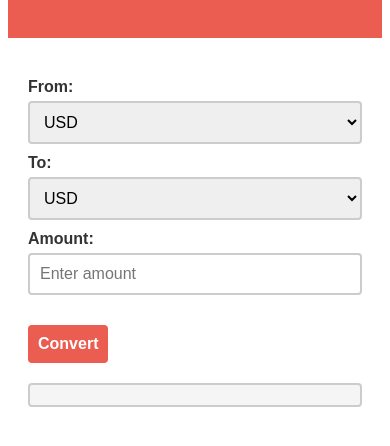
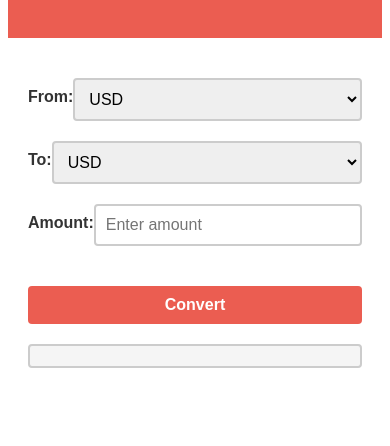
Before and after one commit to asonyue/Currency_Converter, a plain HTML site: page index.html in a window 390 px wide. Shown: the part 130-576 px from the top of the page. Drawn offline with nearby package versions, Linux system fonts and the light colour scheme.

Commit message:
Update style.css

```diff
--- a/style.css
+++ b/style.css
@@ -34,19 +34,24 @@
 
 form {
 	display: flex;
+	flex-direction: row;
 	flex-wrap: wrap;
+	align-items: center;
+	justify-content: center;
 	margin-top: 20px;
 }
 
 .input-group {
-	flex: 1;
+	display: flex;
+	flex-direction: row;
+	align-items: center;
 	margin-right: 10px;
 	margin-bottom: 10px;
 }
 
 .input-group label {
 	display: block;
-	margin-bottom: 5px;
+	margin-right: 10px;
 	font-size: 16px;
 	font-weight: bold;
 	color: #333;
@@ -55,7 +60,7 @@
 .input-group select,
 .input-group input[type="text"] {
 	display: block;
-	width: 100%;
+	width: 120px;
 	padding: 10px;
 	font-size: 16px;
 	border: 2px solid #ccc;
@@ -100,8 +105,20 @@
 }
 
 @media (max-width: 600px) {
+	form {
+		flex-direction: column;
+		align-items: stretch;
+	}
 	.input-group {
-		flex-basis: 100%;
 		margin-right: 0;
+		margin-bottom: 20px;
+	}
+	.input-group label {
+		margin-right: 0;
+		margin-bottom: 5px;
+	}
+	.input-group select,
+	.input-group input[type="text"] {
+		width: 100%;
 	}
 }
```
